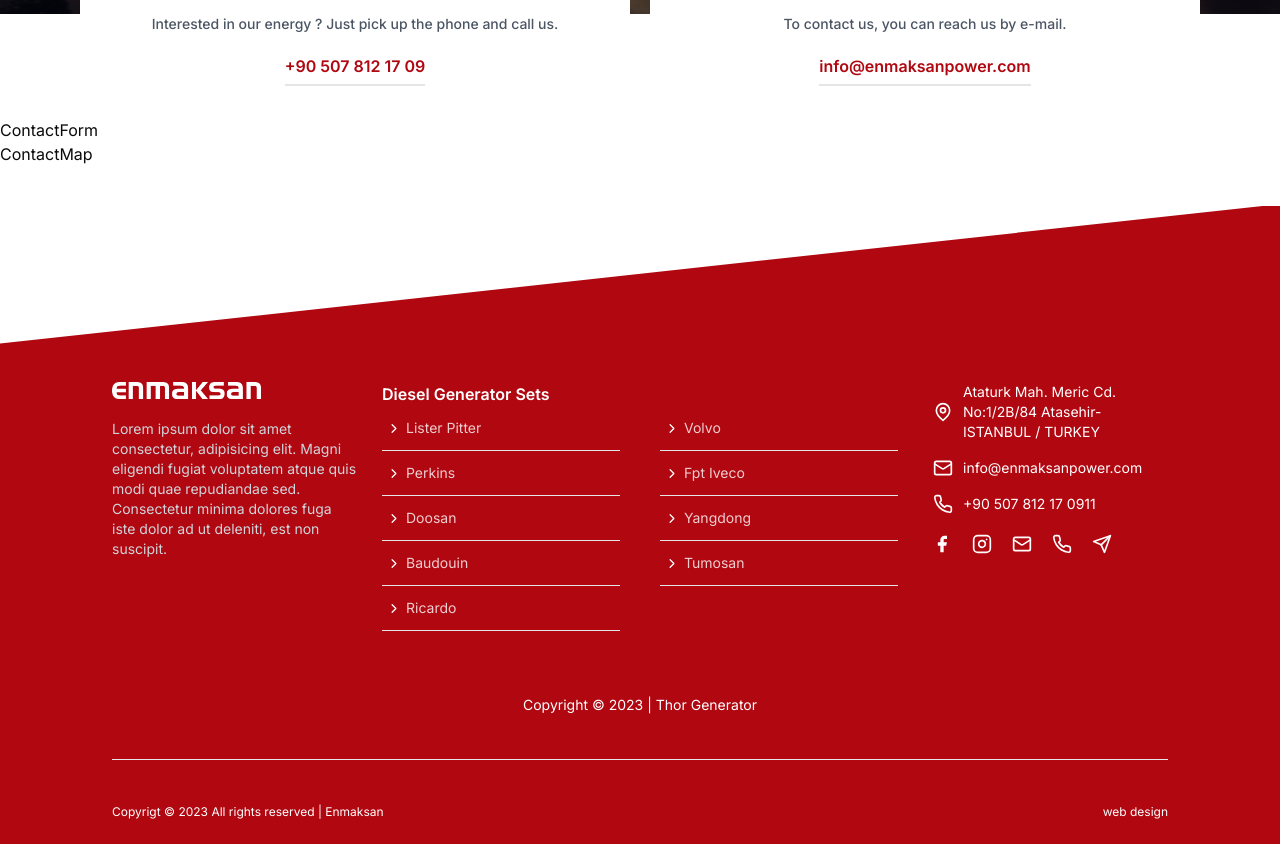
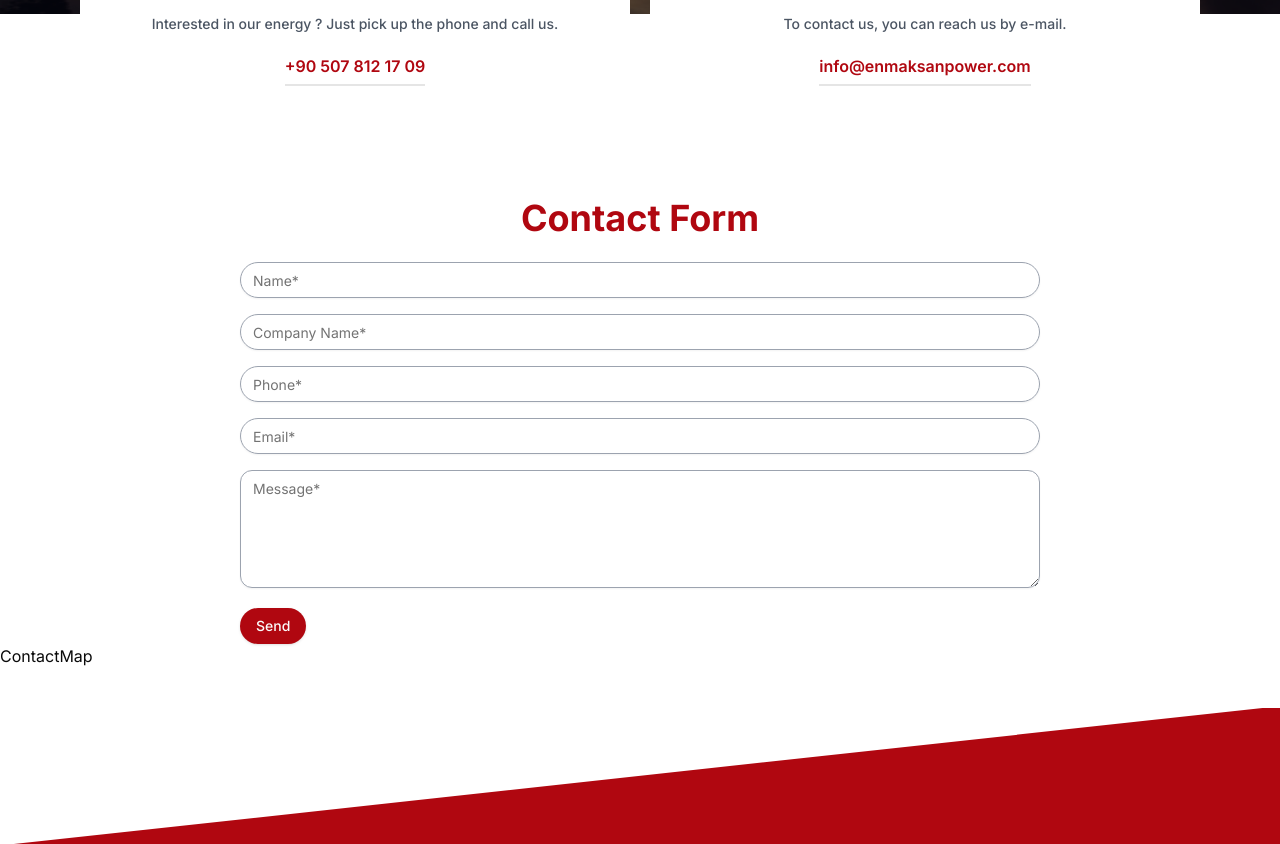
Before and after one commit to muztahiddurjoy/techsol, a Next.js app: page /contact in a window 1280 px wide. Shown: the part 466-1310 px from the top of the page. Built offline with nearby package versions, Linux system fonts and the light colour scheme.

Commit message:
contact form done

```diff
--- a/components/Contact/ContactForm/ContactForm.tsx
+++ b/components/Contact/ContactForm/ContactForm.tsx
@@ -1,8 +1,30 @@
-import React from 'react'
+"use client"
+import { Button } from '@/components/ui/button'
+import { Input } from '@/components/ui/input'
+import { Textarea } from '@/components/ui/textarea'
+import React, { useState } from 'react'
 
 const ContactForm = () => {
+  const [name, setname] = useState('')
+  const [email, setemail] = useState('')
+  const [company, setcompany] = useState('')
+  const [phone, setphone] = useState('')
+  const [message, setmessage] = useState('')
+  const sendMessage = ()=>{
+
+  }
   return (
-    <div>ContactForm</div>
+    <div className='mt-20'>
+      <p className='text-center text-3xl lg:text-4xl text-primary font-bold'>Contact Form</p>
+      <div className="mt-6 md:px-44 lg:px-60 px-5">
+        <Input value={name} onChange={e=> setname(e.target.value)} placeholder='Name*' className='rounded-full border-gray-400'/>
+        <Input value={company} onChange={e=> setcompany(e.target.value)} placeholder='Company Name*' className='rounded-full border-gray-400 mt-4'/>
+        <Input value={phone} onChange={e=> setphone(e.target.value)} placeholder='Phone*' className='rounded-full border-gray-400 mt-4'/>
+        <Input value={email} onChange={e=> setemail(e.target.value)} placeholder='Email*' className='rounded-full border-gray-400 mt-4'/>
+        <Textarea value={message} onChange={e=> setmessage(e.target.value)} placeholder='Message*' className='rounded-xl border-gray-400 mt-4' rows={5}/>
+        <Button className='mt-5 rounded-full'>Send</Button>
+      </div>
+    </div>
   )
 }
 
--- a/components/Navbar/Navbar.tsx
+++ b/components/Navbar/Navbar.tsx
@@ -79,7 +79,7 @@
         </div>
         <Button size="sm" className='ml-3 rounded-full border-2 border-primary hover:bg-primary/60'>Request a Quote</Button>
     </div>
-    <div onClick={()=> window.scrollTo({top:0,behavior:'smooth'})} className={`rounded-full ${scroll<700?'opacity-0 mt-10':'opacity-100'} z-50 transition-all ease-in-out duration-300 hover:bg-white cursor-pointer fixed bottom-5 border border-red-400 h-10 w-10 flex items-center justify-center right-5`}>
+    <div onClick={()=> window.scrollTo({top:0,behavior:'smooth'})} className={`rounded-full ${scroll<500?'opacity-0 mt-10':'opacity-100'} z-50 transition-all ease-in-out duration-300 hover:bg-white cursor-pointer fixed bottom-5 border border-red-400 h-10 w-10 flex items-center justify-center right-5`}>
       <ChevronUp height={20} className='stroke-red-400'/>
     </div>
     </>
--- /dev/null
+++ b/components/ui/textarea.tsx
@@ -0,0 +1,24 @@
+import * as React from "react"
+
+import { cn } from "@/lib/utils"
+
+export interface TextareaProps
+  extends React.TextareaHTMLAttributes<HTMLTextAreaElement> {}
+
+const Textarea = React.forwardRef<HTMLTextAreaElement, TextareaProps>(
+  ({ className, ...props }, ref) => {
+    return (
+      <textarea
+        className={cn(
+          "flex min-h-[60px] w-full rounded-md border border-input bg-transparent px-3 py-2 text-sm shadow-sm placeholder:text-muted-foreground focus-visible:outline-none focus-visible:ring-1 focus-visible:ring-ring disabled:cursor-not-allowed disabled:opacity-50",
+          className
+        )}
+        ref={ref}
+        {...props}
+      />
+    )
+  }
+)
+Textarea.displayName = "Textarea"
+
+export { Textarea }
```
